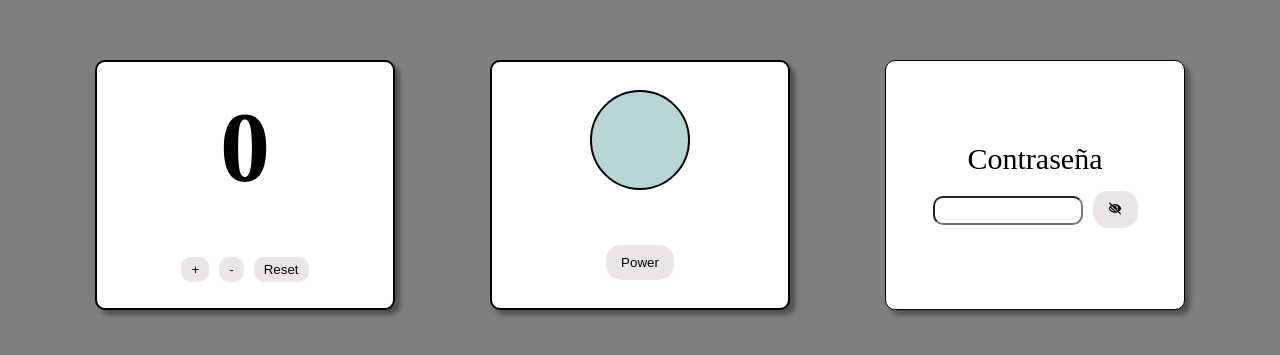
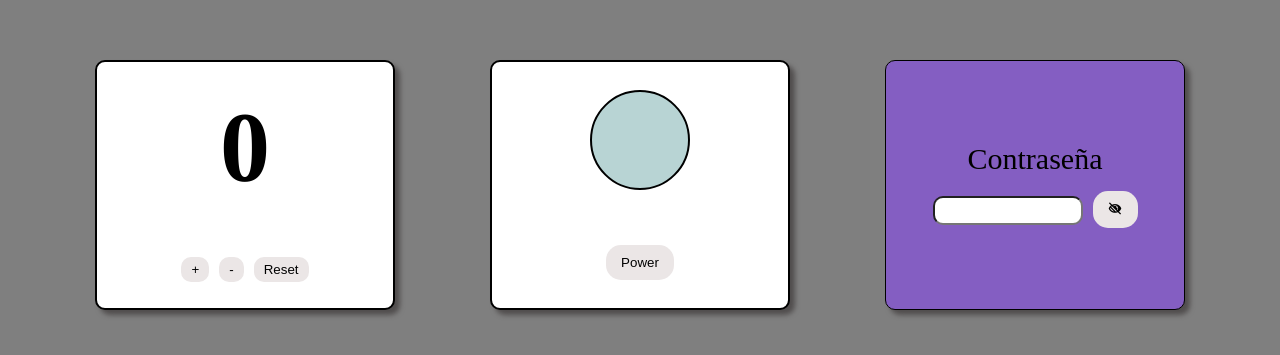
Before and after one commit to chocopros/practice_class_sem1y2, a React (Vite) app: page / in a window 1280 px wide. Shown: the part 215-570 px from the top of the page. Built offline with nearby package versions, Linux system fonts and the light colour scheme.

Commit message:
start-22

```diff
--- a/src/assets/components/Card_Pass.jsx
+++ b/src/assets/components/Card_Pass.jsx
@@ -1,4 +1,4 @@
-import React from 'react'
+import React, { useEffect } from 'react'
 import { useState } from 'react'
 
 const Card_Pass = () => {
@@ -21,11 +21,18 @@ const Card_Pass = () => {
   }
 
   let ramdonColor = getRandomElement(colors)
-  const [color, setcolor] = useState(ramdonColor)
+  const [color, setColor] = useState(ramdonColor)
+
+  useEffect(() => {
+    const randomColor = getRandomElement(colors)
+    setColor(randomColor)
+  }, [valueText])
+
+
 
 
   return (
-    <div className='card_passw'>
+    <div className='card_passw' style={{backgroundColor:color}}>
         <label htmlFor="pass">Contraseña</label>
         <div className="passw">
             <input className='passw_input' type={valueText}/>
```
